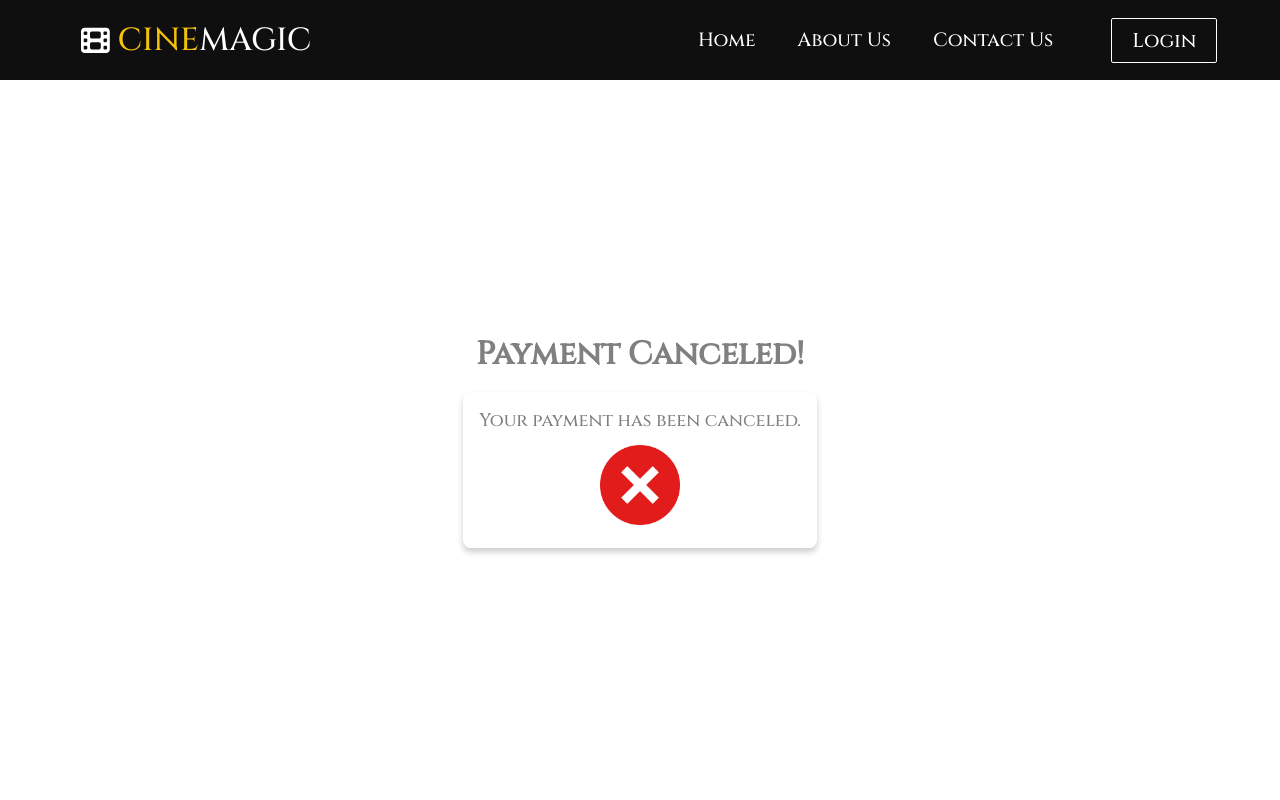
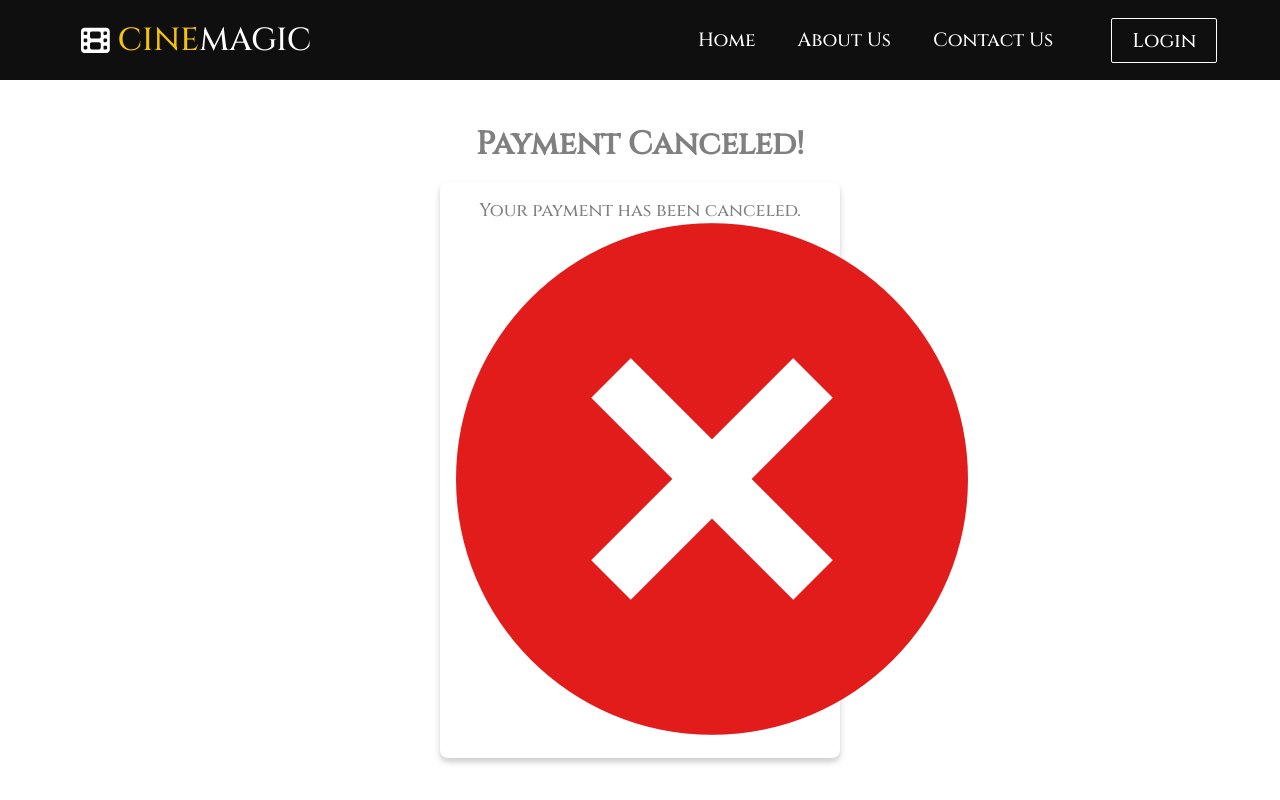
Before and after one commit to DFanso/cine-magic-cinema, a React (Create React App) app in the folder client/: page /payment-cancel in a window 1280 px wide. Shown: the top 800 px of the page. Built offline with nearby package versions, Linux system fonts and the light colour scheme.

Commit message:
Update PaymentSucess.css

```diff
--- a/client/src/components/css/PaymentSucess.css
+++ b/client/src/components/css/PaymentSucess.css
@@ -29,8 +29,12 @@
   box-shadow: 0 4px 6px rgba(0, 0, 0, 0.2);
   /* Shadow for the container */
 }
+.main-layout {
+  display: flex;
+  flex-direction: column;
+  min-height: 100vh;
+}
 
-.yes-img {
-    width: 80px;
-    margin-top: 12px;
+.content {
+  flex: 1;
 }
```
Lines whose indentation alone changed are shown as unchanged.
